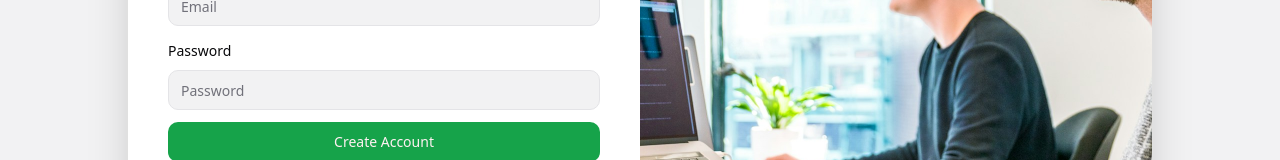
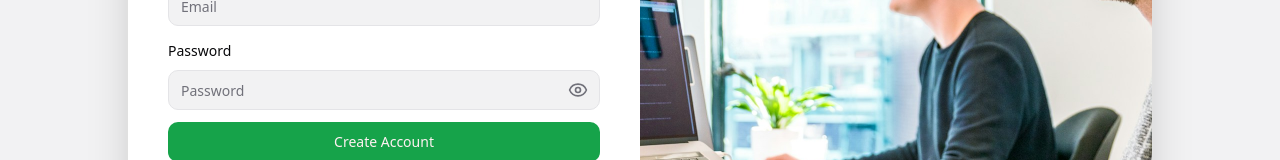
Before and after one commit to bregarulai/vibe_hub, a Next.js app: page /sign-up in a window 1280 px wide. Shown: the part 354-514 px from the top of the page. Built offline with nearby package versions, Linux system fonts and the light colour scheme.

Commit message:
implement password input

```diff
--- a/components/forms/SignUpForm.tsx
+++ b/components/forms/SignUpForm.tsx
@@ -15,8 +15,8 @@
 } from "@/components/ui/form";
 import { Input } from "@/components/ui/input";
 import { Button } from "@/components/ui/button";
-import { set } from "zod";
 import { signUpAction } from "@/server/actions/auth.action";
+import { PasswordInput } from "@/components/shared/PasswordInput";
 
 const SignUpForm = () => {
   const [error, setError] = useState<string>();
@@ -78,7 +78,7 @@
             <FormItem>
               <FormLabel>Password</FormLabel>
               <FormControl>
-                <Input placeholder="Password" {...field} type="password" />
+                <PasswordInput placeholder="Password" {...field} />
               </FormControl>
               <FormMessage />
             </FormItem>
--- /dev/null
+++ b/components/shared/PasswordInput.tsx
@@ -0,0 +1,37 @@
+import React, { useState } from "react";
+
+import { Input, InputProps } from "@/components/ui/input";
+import { cn } from "@/lib/utils";
+import { Eye, EyeOff } from "lucide-react";
+
+const PasswordInput = React.forwardRef<HTMLInputElement, InputProps>(
+  ({ className, type, ...props }, ref) => {
+    const [showPassword, setShowPassword] = useState(false);
+
+    return (
+      <div className="relative">
+        <Input
+          className={cn("pe-10", className)}
+          type={showPassword ? "text" : "password"}
+          ref={ref}
+          {...props}
+        />
+        <button
+          type="button"
+          onClick={() => setShowPassword(!showPassword)}
+          title={showPassword ? "Hide password" : "Show password"}
+          className="absolute right-3 top-1/2 -translate-y-1/2 transform text-muted-foreground"
+        >
+          {showPassword ? (
+            <EyeOff className="size-5" />
+          ) : (
+            <Eye className="size-5" />
+          )}
+        </button>
+      </div>
+    );
+  },
+);
+
+PasswordInput.displayName = "PasswordInput";
+export { PasswordInput };
```
